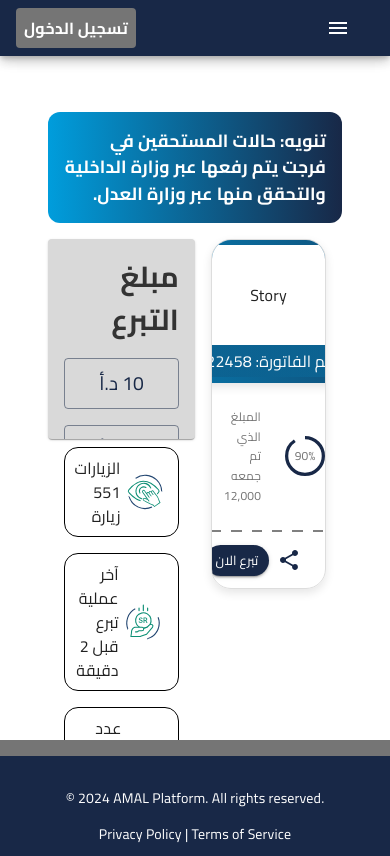
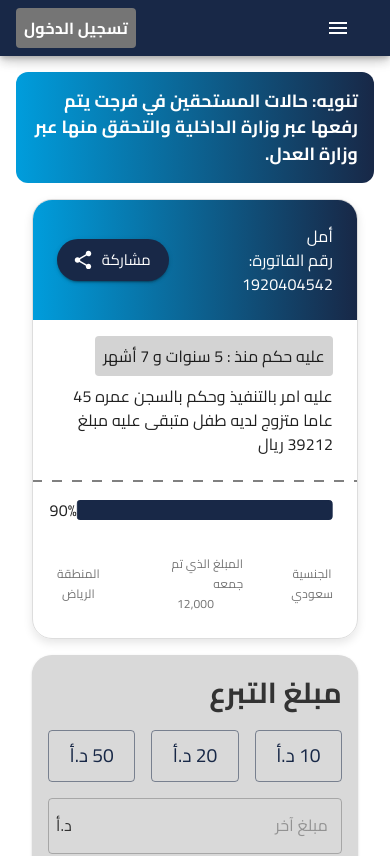
Before and after one commit to husseinzahran7/Front-end-Forijat, a React (Vite) app: page /Donate in a window 390 px wide. Shown: the top 856 px of the page. Built offline with nearby package versions, Linux system fonts and the light colour scheme.

Commit message:
updated card deatials page and made it responsive

```diff
--- a/src/userPages/Donate.jsx
+++ b/src/userPages/Donate.jsx
@@ -1,4 +1,4 @@
-import React from "react";
+import React, { useState } from "react";
 import {
   Box,
   Button,
@@ -8,6 +8,11 @@ import {
   CardHeader,
   CircularProgress,
   Container,
+  Dialog,
+  DialogActions,
+  DialogContent,
+  DialogContentText,
+  DialogTitle,
   Divider,
   Grid,
   IconButton,
@@ -15,16 +20,62 @@ import {
   MenuItem,
   TextField,
   Typography,
+
 } from "@mui/material";
 import ShareIcon from "@mui/icons-material/Share";
+import ContentCopyIcon from "@mui/icons-material/ContentCopy";
+
 const info = [{ text: " الزيارات 551 زيارة", image: "../src/images/icon-eye.svg" },
 { text: " آخر عملية تبرع قبل 2 دقيقة", image: "../src/images/icon-hand.svg" },
 { text: " عدد عمليات التبرع 200 عملية", image: "../src/images/icon-last-donation.svg" },
 ]
 const DonationPage = () => {
+  const [open, setOpen] = useState(false);
+  const [shareDialogOpen, setShareDialogOpen] = useState(false);
+  const [selectedCase, setSelectedCase] = useState(null);
+  const case_ = {
+    id: 1,
+    name: "John Doe",
+    amount: 5000,
+    raised: 2500,
+    invoiceNumber: "10001",
+    story: "John's inspiring journey to overcome challenges.",
+  };
+  const handleShareClick = (case_) => {
+    setSelectedCase(case_);
+    setShareDialogOpen(true);
+  };
+
+  const handleShareClose = () => {
+    setShareDialogOpen(false);
+  };
+
+  // for the pop up
+
+  const handleClickOpen = () => {
+    setOpen(true);
+  };
+
+  const handleClose = () => {
+    setOpen(false);
+  };
+  const pathLink = window.location.href;
+
+  const copyShareLink = () => {
+    if (selectedCase) {
+      // Change this when deploy with your URL
+
+      // In a real app, this would be your actual case detail URL
+      // const shareLink = `https://Amal.com/cases/${selectedCase.id}`;
+      const shareLink = `${pathLink}/donate/${selectedCase.invoiceNumber}`;
+      navigator.clipboard.writeText(shareLink);
+      // Optionally, show a snackbar or toast to confirm copying
+    }
+  };
+
   return (
     <Container maxWidth="xl" sx={{ my: 2 }}>
-      <Box sx={{ p: 4, my: 4, direction: "rtl", }}>
+      <Box sx={{ p: { s: 1, md: 4 }, my: { xs: 3, md: 1 }, direction: "rtl" }}>
         <Box
           sx={{
             display: "flex",
@@ -58,78 +109,132 @@ const DonationPage = () => {
         {/* MR  */}
         {/* display the card here */}
         {/* MR */}
-        <Box sx={{ display: "flex", justifyContent: "space-between", }}>
-          <Box sx={{ display: "flex", width: "100%",maxHeight:"350px" }}>
+        <Box sx={{ display: "flex", justifyContent: "space-between" }}>
+          <Box sx={{ display: "flex", width: "100%", flexDirection: { xs: 'column', md: "row" }, alignItems: { s: "center", md: "flex-start" } }}>
             <Box
               sx={{
                 display: "flex",
                 flexDirection: "column",
                 justifyContent: "center",
                 alignItems: "center",
-                width: "600px",
+                //                width: "600px",
+                width: { s: '100%', md: "600px" },
                 border: "1px solid #ddd",
                 borderRadius: "20px",
                 boxShadow: "0px 4px 10px rgba(0, 0, 0, 0.1)",
                 overflow: "hidden",
-                mx: 2
+                mx: 2,
               }}
             >
               {/* top part */}
               <Box
                 sx={{
                   display: "flex",
-                  justifyContent: "center",
-                  alignItems: "center",
-                  background: "linear-gradient(to left, #182847, #009DDC)",
-                  width: "600px",
-                  height: "200px",
+                  flexDirection: 'column',
+                  width: "100%",
+                  height: "66%",
+                  pb: 2,
                   borderRadius: "20px 20px 0 0",
-                  boxShadow: "0px 4px 10px rgba(0, 0, 0, 0.1)",
+                  borderBottom: `2px dashed gray`,
+                  borderImage: `repeating-linear-gradient(
+                                  to right,
+                                  gray 0,
+                                  gray 10px, /* Dash size */
+                                  transparent 10px, /* Gap starts */
+                                  transparent 20px /* Total gap size */
+                                )`,
+                  borderImageSlice: 1,
                 }}
               >
                 <Box
                   sx={{
                     display: "flex",
+                    justifyContent: "space-between",
+                    alignItems: "center",
+                    width: "100%",
+                    px: 3,
+                    py: 3,
+                    background: "linear-gradient(to left, #182847, #009DDC)",
+                    color: "white",
+                    boxSizing: "border-box",
+                  }}
+                >
+                  <Box>
+                    <Box>
+                      <Typography>
+                        {"أمل"}
+                      </Typography>
+                    </Box>
+                    <Box>
+                      <Typography>
+                        {"رقم الفاتورة: 1920404542"}
+                      </Typography>
+                    </Box>
+                  </Box>
+                  <Button
+                    sx={{ direction: "ltr", borderRadius: "30px" }}
+                    variant="contained"
+                    startIcon={<ShareIcon />}
+                    size="large"
+                    onClick={() => handleShareClick(case_)}
+                  >
+                    {"مشاركة"}
+                  </Button>
+                </Box>
+                <Box
+                  sx={{
+                    display: "flex",
                     flexDirection: "column",
-                    justifyContent: "center",
-                    alignItems: "center",
-                    minWidth: "300px",
+                    py: 1,
+                    px: 3,
+                    background: "white",
                   }}
                 >
                   <Box
                     sx={{
-                      width: "90%",
-                      height: "100px",
-                      bgcolor: "white",
-                      p: 2,
-                      borderRadius: "5px",
-                      alignContent: "center",
+                      bgcolor: "lightgray",
+                      width: "fit-content",
+                      p: 1,
+                      borderRadius: "4px",
+                      my: 1,
                     }}
                   >
-                    <Typography textAlign="center">{"Story"}</Typography>
-                  </Box>
-                  <Box
-                    sx={{
-                      width: "90%",
-                      height: "30px",
-                      bgcolor: "white",
-                      p: 2,
-                      borderRadius: "0 0 5px 5px",
-                      display: "flex",
-                      alignItems: "center",
-                      justifyContent: "center",
-                      m: 0,
-                      background:
-                        "linear-gradient(to right, rgba(24, 40, 71, 0.3), rgba(0, 157, 220, 0.3))",
-                    }}
-                  >
-                    <Typography textAlign="center" color="white">
-                      {/* {"Invoice number: "}  */}
-                      {"رقم الفاتورة: "}
-                      {"122458"}
+                    <Typography>
+                      {"عليه حكم منذ : 5 سنوات و 7 أشهر"}
                     </Typography>
                   </Box>
+                  <Box>
+                    <Typography>
+                      {"عليه امر بالتنفيذ وحكم بالسجن عمره 45 عاما متزوج لديه طفل متبقى عليه مبلغ 39212 ريال"}
+                    </Typography>
+                  </Box>
+
                 </Box>
+              </Box>
+              <Box
+                sx={{
+                  width: "100%",
+                  m: 1,
+                  pl: 2,
+                  pr: 3,
+                  pt: 1,
+                  display: "flex",
+                  alignItems: "center", // Vertically align items
+                }}
+              >
+                <LinearProgress
+                  variant="determinate"
+                  value={90}
+                  sx={{
+                    height: 20,
+                    borderRadius: "4px",
+                    width: "90%", // Ensure it takes most of the space
+                    transform: "scaleX(-1)",
+                  }}
+                />
+                <Typography
+                sx={{mx:"auto"}}
+                >{"90%"}</Typography>
               </Box>
               {/* bottom part */}
               <Box
@@ -138,39 +243,33 @@ const DonationPage = () => {
                   justifyContent: "space-around",
                   alignItems: "center",
                   width: "100%",
-                  borderBottom: `2px dashed gray`,
-                  borderImage: `repeating-linear-gradient(
-            to right,
-            gray 0,
-            gray 10px, /* Dash size */
-            transparent 10px, /* Gap starts */
-            transparent 20px /* Total gap size */
-          )`,
-                  borderImageSlice: 1,
                 }}
               >
-                <Box sx={{ position: "relative", display: "inline-flex" }}>
-                  <CircularProgress variant="determinate" value={90} />
-                  <Box
-                    sx={{
-                      top: 0,
-                      left: 0,
-                      bottom: 0,
-                      right: 0,
-                      position: "absolute",
-                      display: "flex",
-                      alignItems: "center",
-                      justifyContent: "center",
-                    }}
+
+                <Box
+                  sx={{
+                    p: 3,
+                    display: "flex",
+                    flexDirection: "column",
+                    justifyContent: "center",
+                    alignItems: "center",
+                  }}
+                >
+                  <Typography
+                    variant="caption"
+                    component="div"
+                    sx={{ color: "text.secondary" }}
                   >
-                    <Typography
-                      variant="caption"
-                      component="div"
-                      sx={{ color: "text.secondary" }}
-                    >
-                      {`${Math.round(90)}%`}
-                    </Typography>
-                  </Box>
+                    {/* {"Raised Amount"} */}
+                    {"الجنسية"}
+                  </Typography>
+                  <Typography
+                    variant="caption"
+                    component="div"
+                    sx={{ color: "text.secondary" }}
+                  >
+                    {"سعودي"}
+                  </Typography>
                 </Box>
                 <Box
                   sx={{
@@ -199,6 +298,7 @@ const DonationPage = () => {
                 </Box>
                 <Box
                   sx={{
+                    p: 3,
                     display: "flex",
                     flexDirection: "column",
                     justifyContent: "center",
@@ -210,19 +310,19 @@ const DonationPage = () => {
                     component="div"
                     sx={{ color: "text.secondary" }}
                   >
-                    {/* {"Collected"} */}
-                    {"تم جمعها"}
+                    {/* {"Raised Amount"} */}
+                    {"المنطقة"}
                   </Typography>
                   <Typography
                     variant="caption"
                     component="div"
                     sx={{ color: "text.secondary" }}
                   >
-                    {`${Math.round(90)}%`}
+                    {"الرياض"}
                   </Typography>
                 </Box>
               </Box>
-              <CardActions
+              {/* <CardActions
                 sx={{
                   width: "100%",
                   justifyContent: "space-between",
@@ -246,10 +346,15 @@ const DonationPage = () => {
                 >
                   {"تبرع الان"}
                 </Button>
-              </CardActions>
+              </CardActions> */}
+              {/* <Box
+                sx={{ width: '100%', m: 2 ,px:3}}>
+                <LinearProgress variant="determinate" value={90} sx={{ height: 20 ,borderRadius:"4px",transform: 'scaleX(-1)',}}/>
+
+              </Box > */}
             </Box>
-            <Box sx={{ width: "50%" }}>
-              <Card sx={{ width: { xl: "100%" }, maxHeight: "200px" }}>
+            <Box sx={{ width: { s: '100%', md: "50%" } }}>
+              <Card sx={{ width: { xl: "100%" }, m: { xs: 2, md: 0 }, borderRadius: "20px" }}>
                 {/* <Divider /> */}
                 <CardContent
                 // sx={{borderRadius: "12px"}}
@@ -264,7 +369,7 @@ const DonationPage = () => {
                     {"مبلغ التبرع"}
                   </Typography>
                   <Grid container spacing={2}>
-                    <Grid item xs={12} sm={6} md={3}>
+                    <Grid item xs={4} lg={3} >
                       <Button
                         variant="outlined"
                         fullWidth
@@ -276,7 +381,7 @@ const DonationPage = () => {
                         {"10 د.أ"}
                       </Button>
                     </Grid>
-                    <Grid item xs={12} sm={6} md={3}>
+                    <Grid item xs={4} lg={3}>
                       <Button
                         variant="outlined"
                         fullWidth
@@ -288,7 +393,7 @@ const DonationPage = () => {
                         {"20 د.أ"}
                       </Button>
                     </Grid>
-                    <Grid item xs={12} sm={6} md={3}>
+                    <Grid item xs={4} lg={3}>
                       <Button
                         variant="outlined"
                         fullWidth
@@ -300,16 +405,16 @@ const DonationPage = () => {
                         {"50 د.أ"}
                       </Button>
                     </Grid>
-                    <Grid item xs={12} sm={6} md={3}>
+                    <Grid item xs={12} lg={3}>
                       <TextField
                         variant="outlined"
                         fullWidth
                         placeholder="مبلغ آخر"
                         InputProps={{
                           endAdornment: (
-                            <Button variant="contained" color="primary" sx={{ ml: 1 }}>
-                              {"تبرع"}
-                            </Button>
+                            <Box sx={{ ml: 1 }}>
+                              {"د.أ"}
+                            </Box>
                           ),
                         }}
                       />
@@ -321,7 +426,7 @@ const DonationPage = () => {
 
                 <Box sx={{ mx: 2, my: 1 }}>
 
-                  <Button variant="contained" color="primary" sx={{ width: "100%", }}>
+                  <Button variant="contained" color="primary" sx={{ width: "100%", borderRadius: "30px", }}>
                     {"تبرع"}
                   </Button>
 
@@ -331,9 +436,9 @@ const DonationPage = () => {
               </Card>
               <Grid container spacing={2} sx={{ px: 2, py: 1 }}>
                 {
-                  info.map((item) => (
+                  info.map((item, index) => (
                     <Grid
-
+                      key={index}
                       item
                       xs={12}
 
@@ -369,6 +474,52 @@ const DonationPage = () => {
           </Box>
         </Box>
       </Box>
+      <Dialog
+        open={shareDialogOpen}
+        onClose={handleShareClose}
+        aria-labelledby="share-dialog-title"
+        dir="rtl"
+        sx={{ '& .MuiDialog-paper': { width: '600px', maxWidth: '800px' } }}
+      >
+        <DialogTitle id="share-dialog-title">
+          {/* {"Share Case"} */}
+          {"مشاركة حالة"}
+        </DialogTitle>
+        <DialogContent
+        // dir='rtl'
+        >
+          <DialogContentText>
+            {/* {"Share this case with others"} */}
+            {"شارك الحالة مع الاخرين."}
+          </DialogContentText>
+          <TextField
+            autoFocus
+            margin="dense"
+            id="share-link"
+            // label="Share Link"
+            label="رابط المشاركة"
+            dir="ltr"
+            type="text"
+            fullWidth
+            variant="outlined"
+            value={
+              selectedCase ? `${pathLink}/${selectedCase.invoiceNumber}` : ""
+            }
+            InputProps={{
+              endAdornment: (
+                <IconButton onClick={copyShareLink}>
+                  <ContentCopyIcon />
+                </IconButton>
+              ),
+            }}
+          />
+        </DialogContent>
+        <DialogActions>
+          <Button onClick={handleShareClose} color="primary">
+            {"اغلاق"}
+          </Button>
+        </DialogActions>
+      </Dialog>
     </Container>
   );
 };
```
